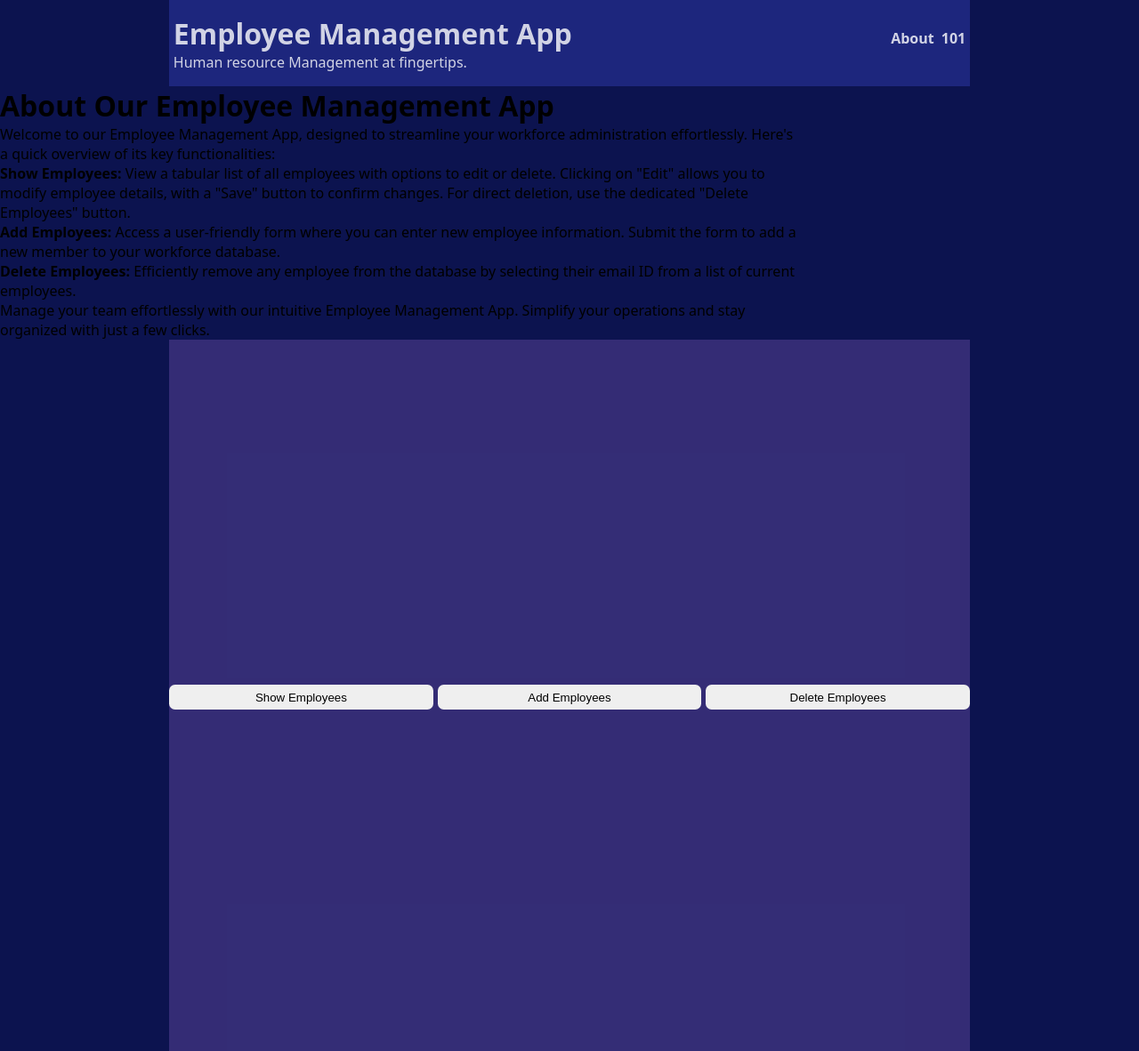
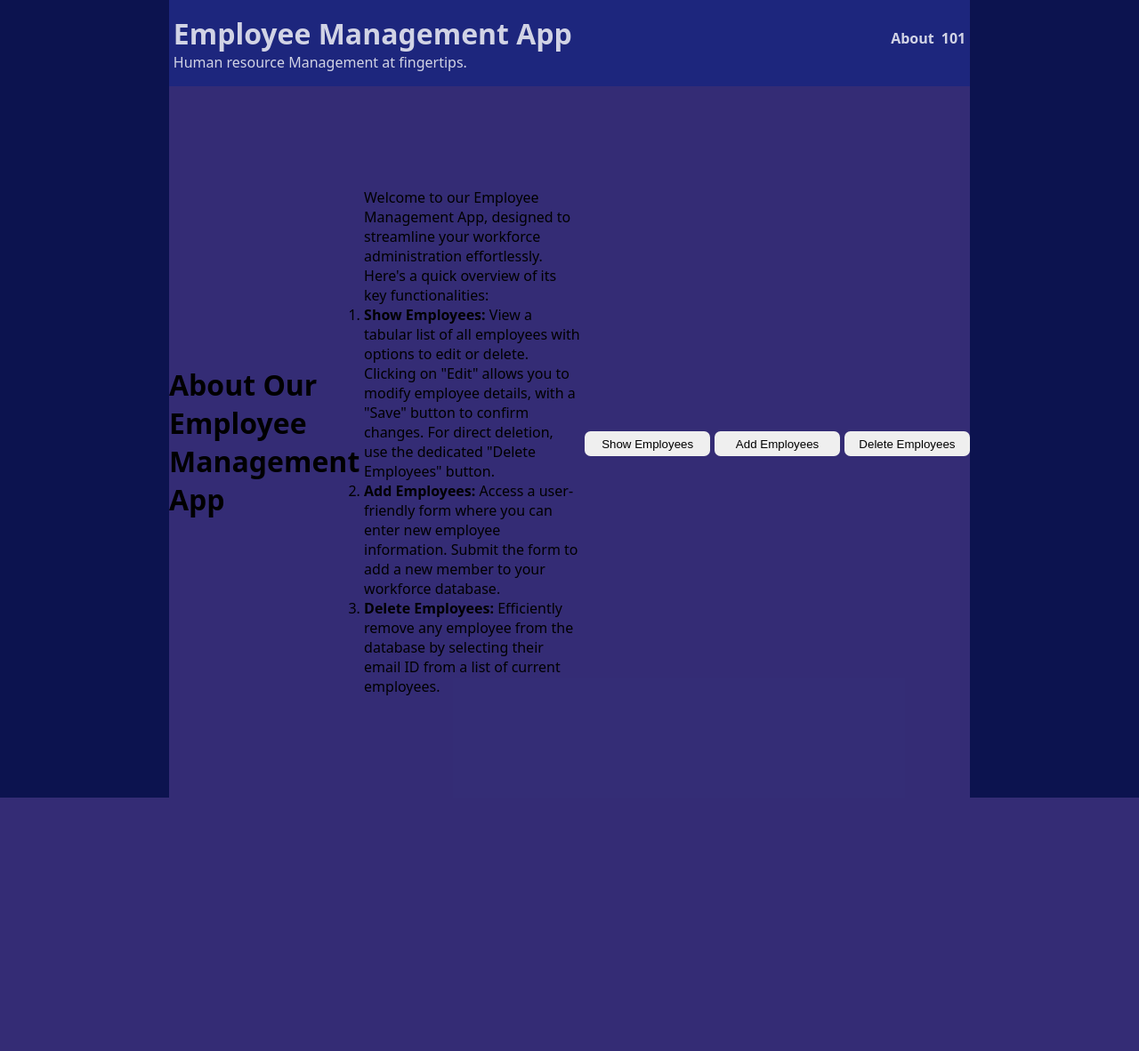
Before and after one commit to viveksoftdev/emp_manage, a Django app: template templates/index.html in a window 1280 px wide. Shown: the whole page at 89% size. After the commit the page ends 897 px from the top, so only its background shows below. Run offline with Django 3.2, Linux system fonts and the light colour scheme; the template is opened without the code that fills it, so the values that code supplies are empty.

Commit message:
Update index.html

```diff
--- a/templates/index.html
+++ b/templates/index.html
@@ -133,10 +133,16 @@
         </nav>
     </div>
 
-    <header class="container">
+
+     <!--Heading container section-->
+
+    <!--Buttons for operations on Employees  -->
+    <div id="main__section" class="btnContainer container">
+
+        <header>
         <h1>About Our Employee Management App</h1>
     </header>
-    <main class="container">
+    <main>
         <p>Welcome to our Employee Management App, designed to streamline your workforce administration effortlessly. Here's a quick overview of its key functionalities:</p>
 
         <ol>
@@ -151,12 +157,10 @@
             </li>
         </ol>
 
-        <p>Manage your team effortlessly with our intuitive Employee Management App. Simplify your operations and stay organized with just a few clicks.</p>
+
     </main>
-     <!--Heading container section-->
 
-    <!--Buttons for operations on Employees  -->
-    <div class="btnContainer container">
+
 
         <button id="show"   class="">Show Employees</button>
         <button id="add"    class="">Add Employees</button>
```
